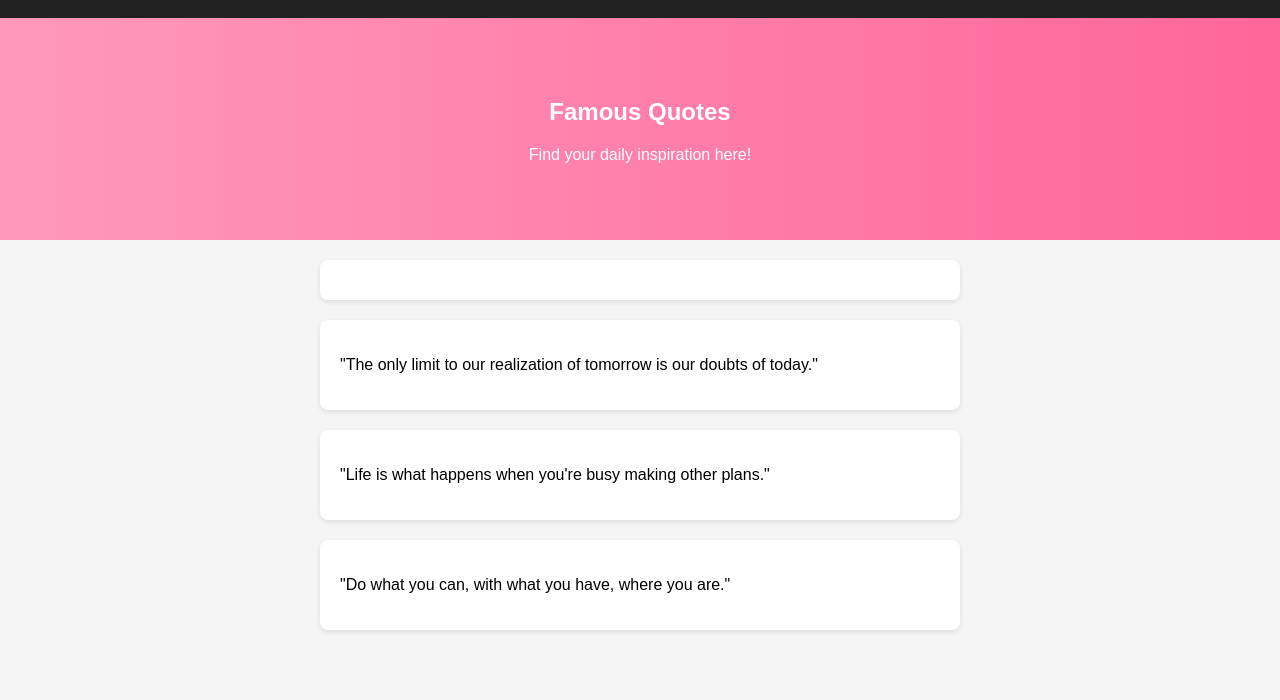
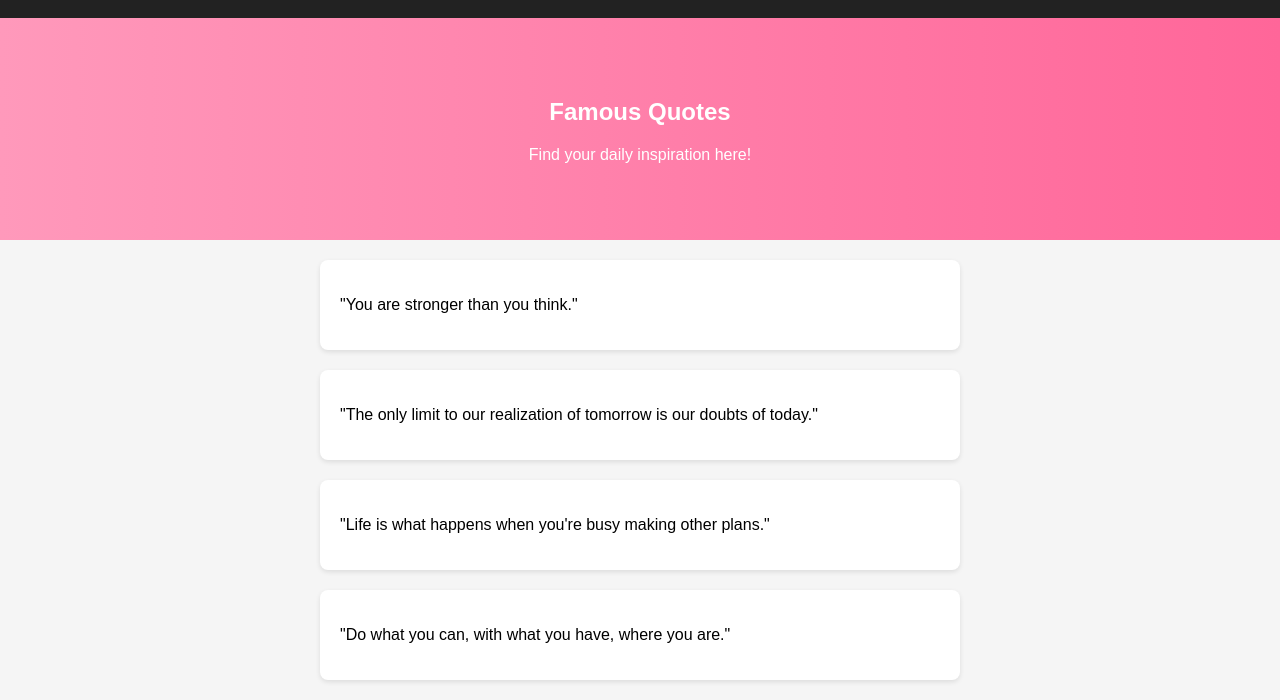
Before and after one commit to Hero344/Hero.github.io, a plain HTML site: page quotes.html in a window 1280 px wide. Shown: the part 120-820 px from the top of the page. Drawn offline with Linux system fonts and the light colour scheme.

Commit message:
Update quotes.html

```diff
--- a/quotes.html
+++ b/quotes.html
@@ -40,16 +40,18 @@
     <!-- JavaScript for Random Quote -->
     <script>
         const quotes = [
-            "The only limit to our realization of tomorrow is our doubts of today.",
-            "Life is what happens when you're busy making other plans.",
-            "Do what you can, with what you have, where you are.",
-            "Success isn't final, failure isn't fatal: it is the courage to continue that counts.",
-            "The journey of a thousand miles begins with a single step."
-           “The only way to do great work is to love what you do.” – Steve Jobs
-           “Don’t watch the clock; do what it does. Keep going.” – Sam Levenson
-           “Believe you can and you’re halfway there.” – Theodore Roosevelt
-           “Your limitation—it’s only your imagination.”
-          “Push yourself, because no one else is going to do it for you.”
+    "The only limit to our realization of tomorrow is our doubts of today.",
+    "Life is what happens when you're busy making other plans.",
+    "Do what you can, with what you have, where you are.",
+    "Success isn't final, failure isn't fatal: it is the courage to continue that counts.",
+    "The journey of a thousand miles begins with a single step.",
+    "The only way to do great work is to love what you do. – Steve Jobs",
+    "Don’t watch the clock; do what it does. Keep going. – Sam Levenson",
+    "Believe you can and you’re halfway there. – Theodore Roosevelt",
+    "Your limitation—it’s only your imagination.",
+    "Push yourself, because no one else is going to do it for you.",
+    "Dream big and dare to fail. – Norman Vaughan",
+    "You are stronger than you think."
         ];
 
         // Random quote selection
```
